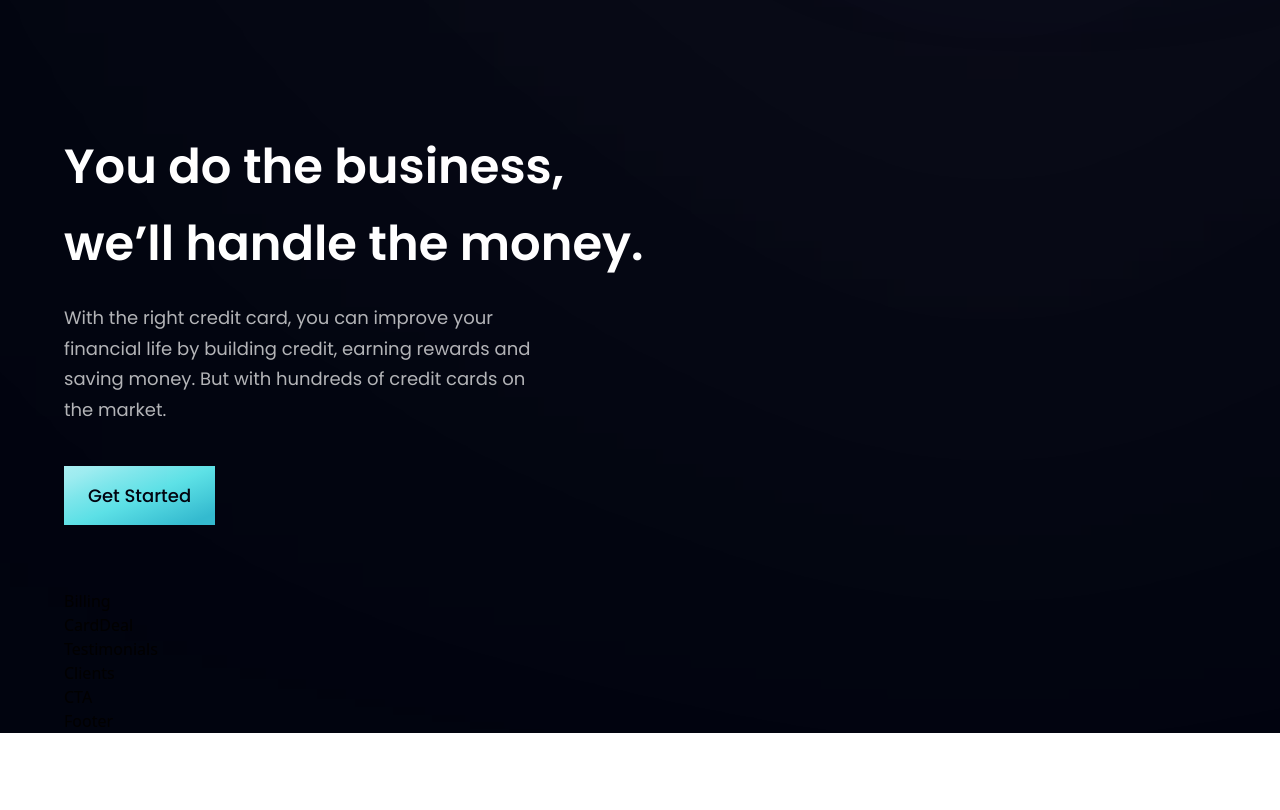
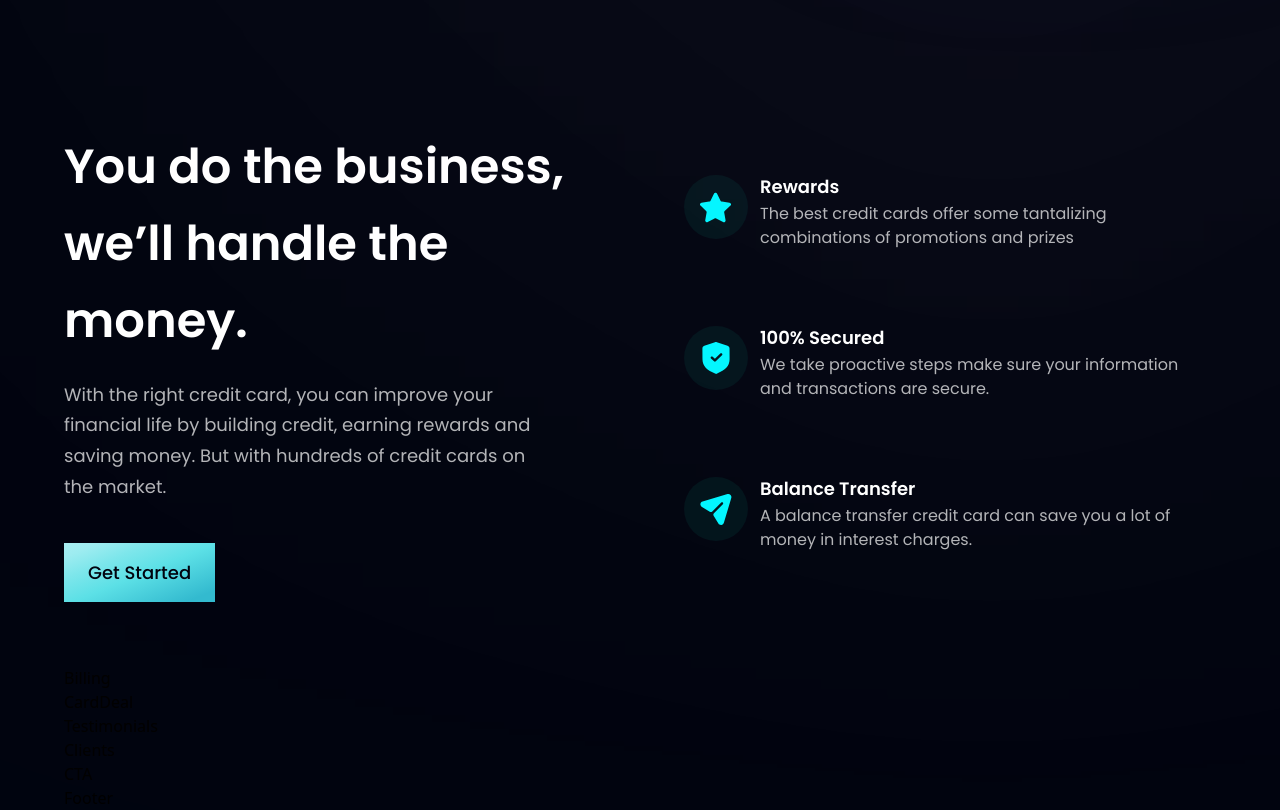
Before and after one commit to bkjml/bank_modern_app, a React (Vite) app: page / in a window 1280 px wide. Shown: the part 880-1690 px from the top of the page. Before the commit the page ends 1613 px from the top, so only its background shows below. Built offline with nearby package versions, Linux system fonts and the light colour scheme.

Commit message:
business feature card component

```diff
--- a/src/components/Business.jsx
+++ b/src/components/Business.jsx
@@ -4,6 +4,22 @@
 import styles, { layout } from '../style'
 import Button from './Button'
 
+
+const FeatureCard = ({icon, title, content, index}) => (
+  <div className={`flex flex-row p-6 rounded-[20px] ${index !== features.length -1 ? 'mb-6' : 'mb-0'} feature-card`}>
+    <div className={`w-[64px] h-[64px] rounded-full ${styles.flexCenter} bg-dimBlue`}>
+      <img src={icon} alt='icon' className='w-[50%] h-[50%] object-contain'/>
+    </div>
+    <div className='flex-1 flex flex-col ml-3'>
+      <h4 className='font-poppins font-semibold text-white text-[18px] leading-[23px] mb-1'>
+        {title}
+      </h4>
+      <p className='font-poppins font-normal text-dimWhite text-[16px] leading-[24px] mb-1'>
+        {content}
+      </p>
+    </div>
+  </div>
+)
 
 const Business = () => {
   return (
@@ -15,6 +31,11 @@
         </p>
         <Button styles="mt-10"/>
       </div>
+      <div className={`${layout.sectionImg} flex-col`}>
+        {features.map((feature, index) => (
+          <FeatureCard key={feature.id} {...feature} index={index}/>
+        ))}
+      </div>
     </section>
   )
 }
```
